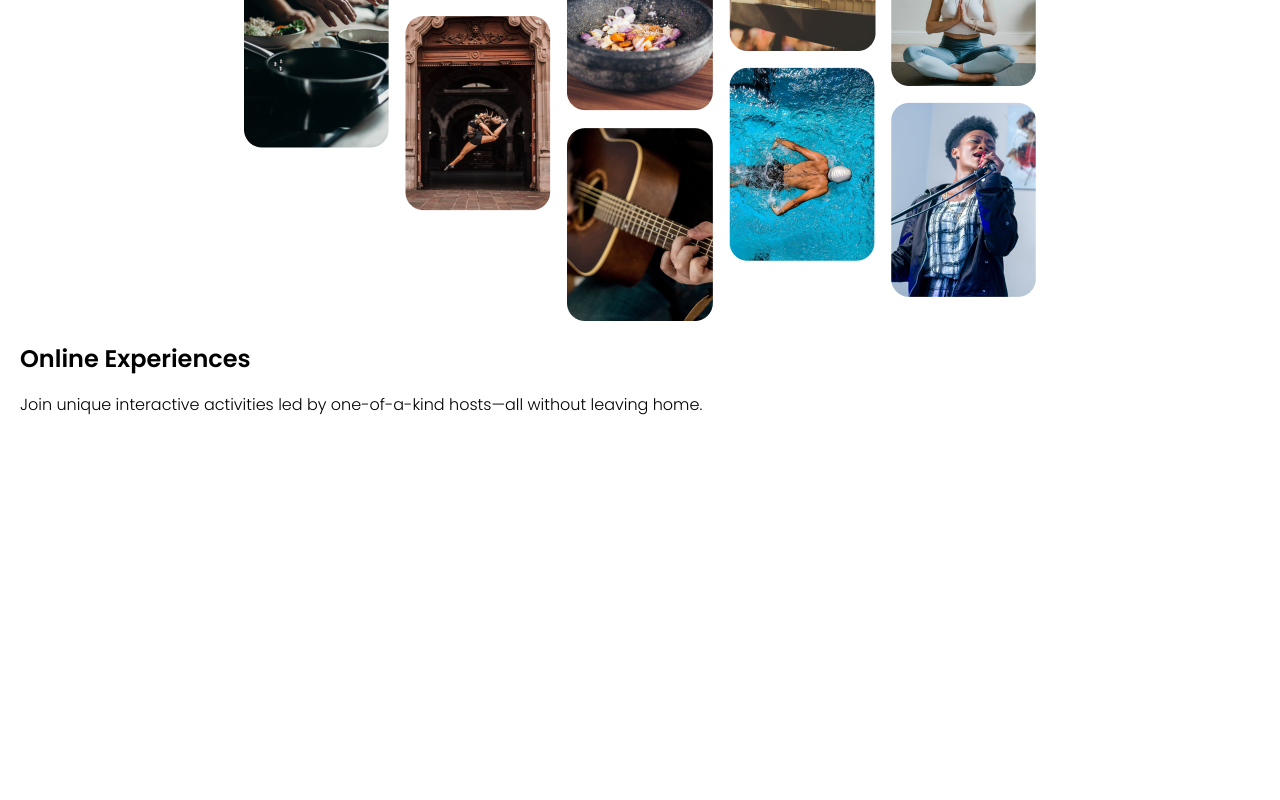
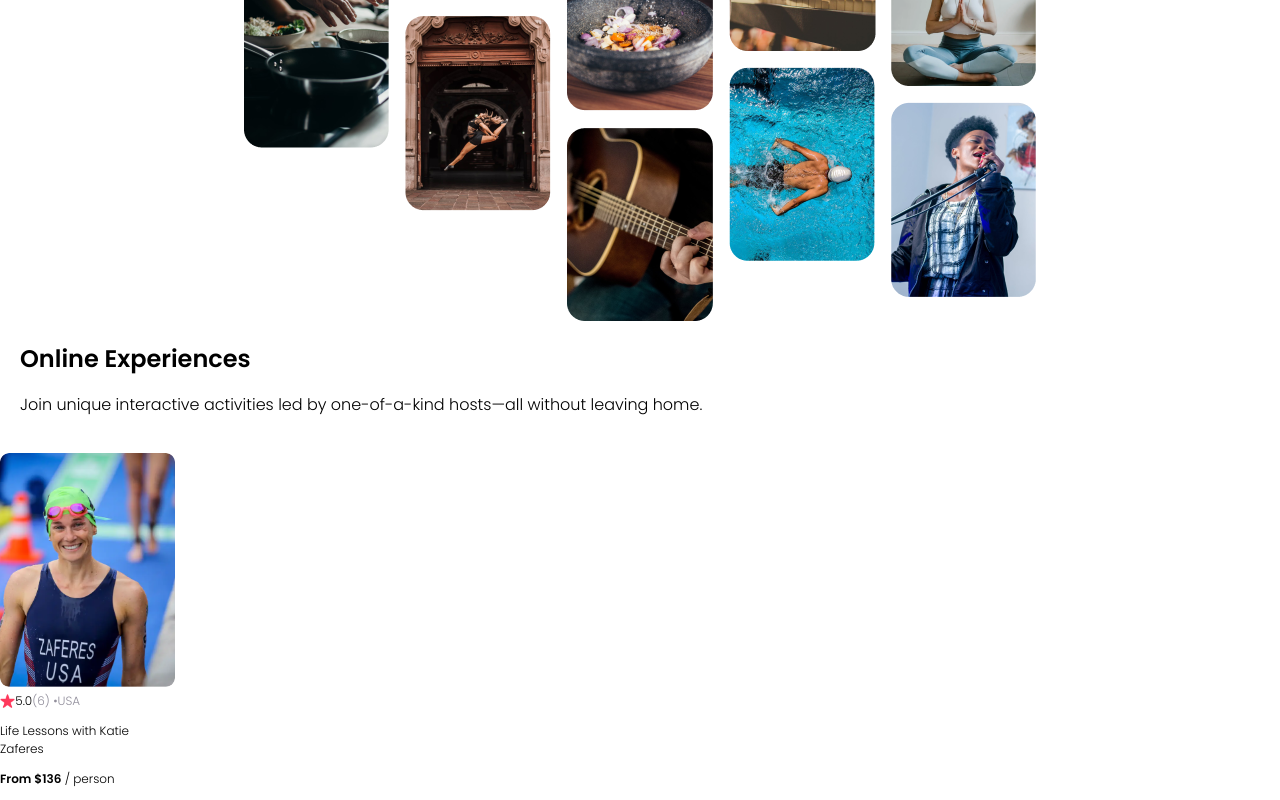
Before and after one commit to Anuth96/React, a React (Vite) app in the folder Scrimba-LearnReactForFreeCourse/React-AirBnb-Clone/: page / in a window 1280 px wide. Shown: the part 233-1033 px from the top of the page. Before the commit the page ends 800 px from the top, so only its background shows below. Built offline with nearby package versions, Linux system fonts and the light colour scheme.

Commit message:
Component for card created and styling completed

```diff
--- a/Scrimba-LearnReactForFreeCourse/React-AirBnb-Clone/src/App.jsx
+++ b/Scrimba-LearnReactForFreeCourse/React-AirBnb-Clone/src/App.jsx
@@ -1,12 +1,14 @@
 import React from "react";
 import Navbar from "./components/Navbar";
 import Hero from "./components/Hero";
+import Card from "./components/card";
 
 export default function App() {
   return(
     <div>
       <Navbar/>
       <Hero />
+      <Card />
     </div>
   )
 }
--- /dev/null
+++ b/Scrimba-LearnReactForFreeCourse/React-AirBnb-Clone/src/components/card.jsx
@@ -0,0 +1,17 @@
+import React from "react"
+
+export default function Card() {
+  return (
+      <div className="card">
+          <img src="src/assets/katie-zaferes.png" className="card-image" />
+          <div className="card-stats">
+              <img src="src/assets/rating-star.png" className="card-star" />
+              <span>5.0</span>
+              <span className="gray">(6) • </span>
+              <span className="gray">USA</span>
+          </div>
+          <p>Life Lessons with Katie Zaferes</p>
+          <p><span className="bold">From $136</span> / person</p>
+      </div>
+  )
+}
--- a/Scrimba-LearnReactForFreeCourse/React-AirBnb-Clone/src/style.css
+++ b/Scrimba-LearnReactForFreeCourse/React-AirBnb-Clone/src/style.css
@@ -40,3 +40,30 @@
 .hero-p {
   margin-top: 0;
 }
+
+.card {
+  width: 175px;
+  font-size: 12px;
+}
+
+.card-image {
+  width: 100%;
+  border-radius: 9px;
+}
+
+.card-stats {
+  display: flex;
+  align-items: center;
+}
+
+.card-star {
+  height: 14px;
+}
+
+.bold {
+  font-weight: bold;
+}
+
+.gray {
+  color: #918E9B;
+}
```
Also changed, not shown: Scrimba-LearnReactForFreeCourse/React-AirBnb-Clone/src/assets/katie-zaferes.png (added), Scrimba-LearnReactForFreeCourse/React-AirBnb-Clone/src/assets/rating-star.png (added).
